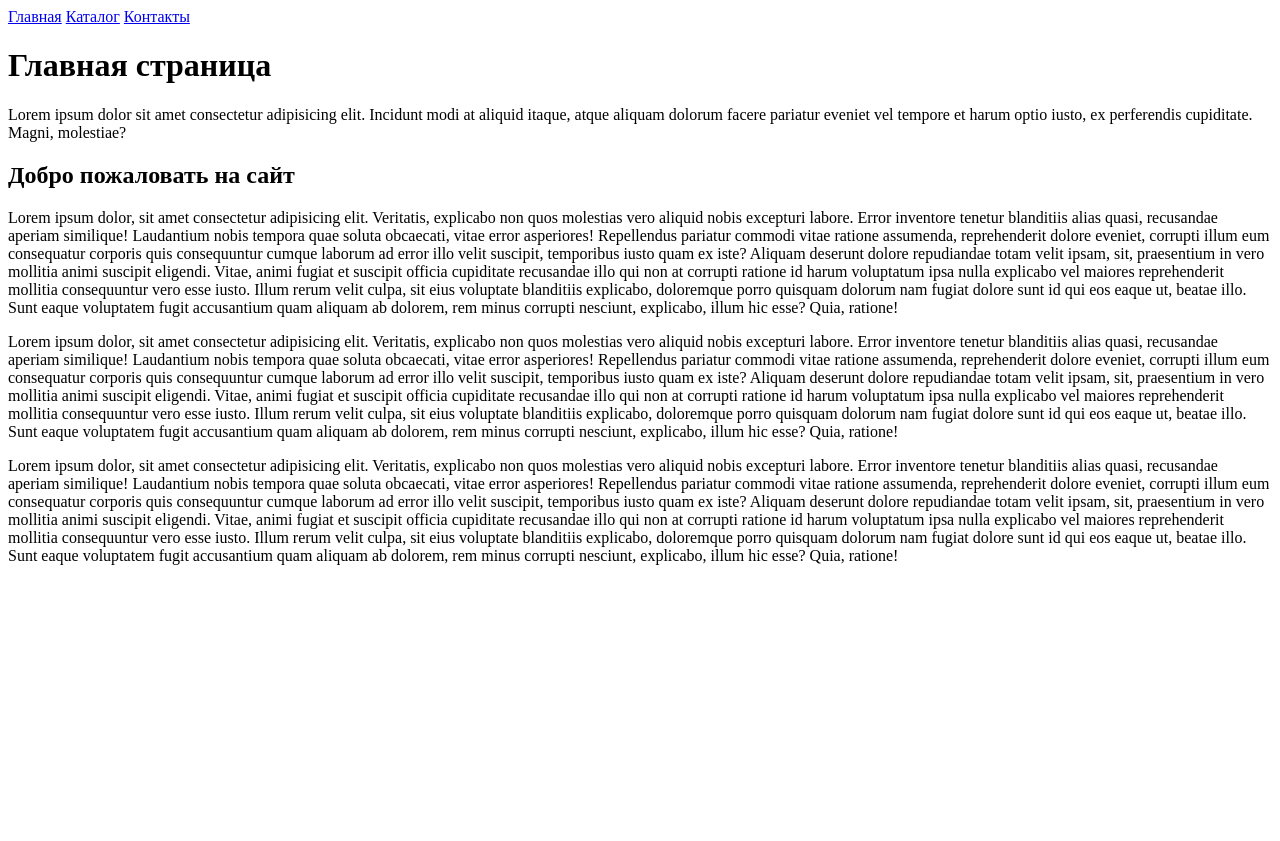
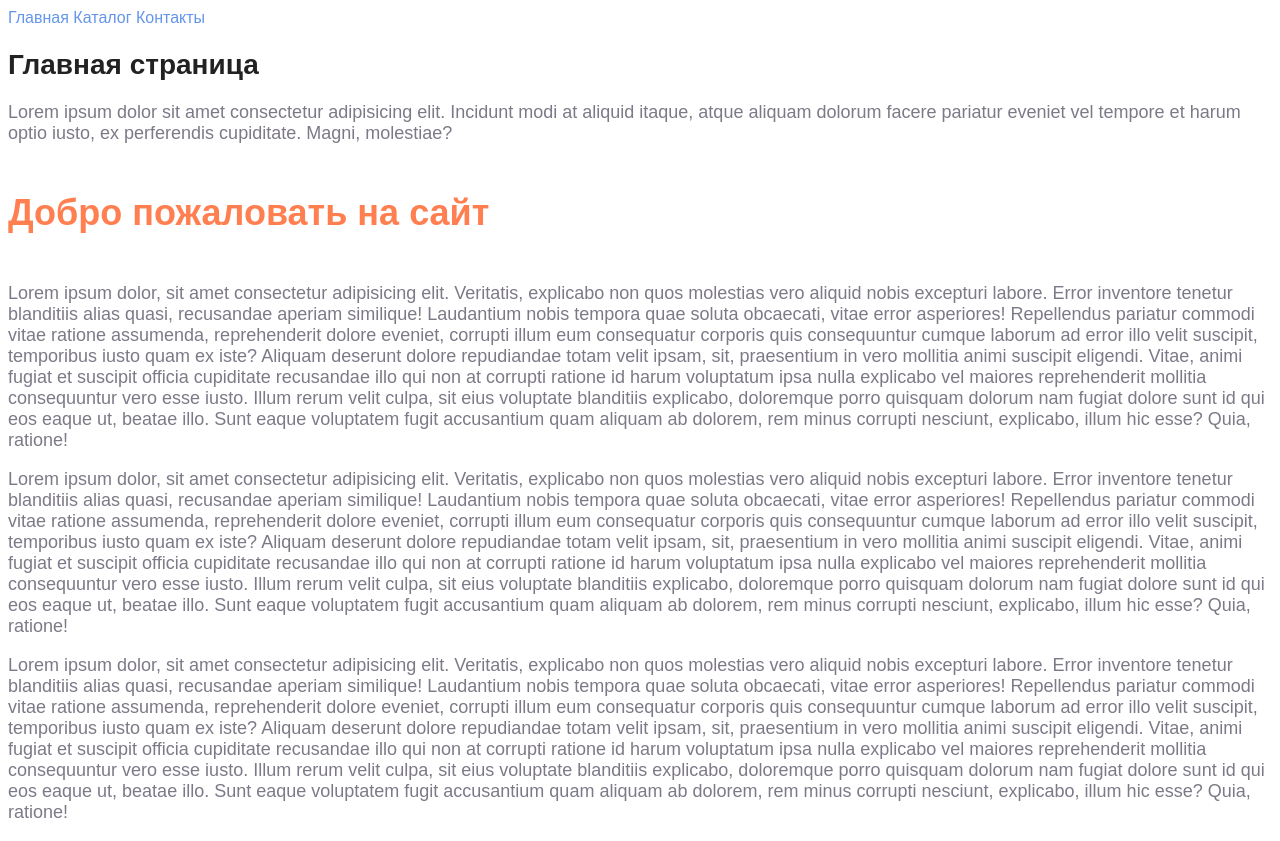
Before and after one commit to Alexey1992Astakhov/GB-HTML, a plain HTML site: page index.html in a window 1280 px wide. Before the commit the page ends 800 px from the top, so only its background shows below. Drawn offline with Linux system fonts and the light colour scheme.

Commit message:
Add style css

```diff
--- a/index.html
+++ b/index.html
@@ -5,17 +5,21 @@
     <meta charset="UTF-8">
     <meta name="viewport" content="width=device-width, initial-scale=1.0">
     <title>Главная</title>
+    <link rel="stylesheet" href="style.css">
 </head>
 
 <body>
-    <a href="index.html">Главная</a>
-    <a href="catalog/catalog.html">Каталог</a>
-    <a href="contacts/contacts.html">Контакты</a>
-    <h1>Главная страница</h1>
-    <p>Lorem ipsum dolor sit amet consectetur adipisicing elit. Incidunt modi at aliquid itaque, atque aliquam dolorum
+    <a class="nav__link" href="index.html">Главная</a>
+    <a class="nav__link" href="catalog/catalog.html">Каталог</a>
+    <a class="nav__link" href="contacts/contacts.html">Контакты</a>
+    <h1 class="title">Главная страница</h1>
+    <p class="text">Lorem ipsum dolor sit amet consectetur adipisicing elit. Incidunt modi at aliquid itaque, atque
+        aliquam
+        dolorum
         facere pariatur eveniet vel tempore et harum optio iusto, ex perferendis cupiditate. Magni, molestiae?</p>
-    <h2>Добро пожаловать на сайт</h2>
-    <p>Lorem ipsum dolor, sit amet consectetur adipisicing elit. Veritatis, explicabo non quos molestias vero aliquid
+    <h2 class="subtitle">Добро пожаловать на сайт</h2>
+    <p class="text">Lorem ipsum dolor, sit amet consectetur adipisicing elit. Veritatis, explicabo non quos molestias
+        vero aliquid
         nobis excepturi labore. Error inventore tenetur blanditiis alias quasi, recusandae aperiam similique! Laudantium
         nobis tempora quae soluta obcaecati, vitae error asperiores! Repellendus pariatur commodi vitae ratione
         assumenda, reprehenderit dolore eveniet, corrupti illum eum consequatur corporis quis consequuntur cumque
@@ -26,7 +30,8 @@
         explicabo, doloremque porro quisquam dolorum nam fugiat dolore sunt id qui eos eaque ut, beatae illo. Sunt eaque
         voluptatem fugit accusantium quam aliquam ab dolorem, rem minus corrupti nesciunt, explicabo, illum hic esse?
         Quia, ratione!</p>
-    <p>Lorem ipsum dolor, sit amet consectetur adipisicing elit. Veritatis, explicabo non quos molestias vero aliquid
+    <p class="text">Lorem ipsum dolor, sit amet consectetur adipisicing elit. Veritatis, explicabo non quos molestias
+        vero aliquid
         nobis excepturi labore. Error inventore tenetur blanditiis alias quasi, recusandae aperiam similique! Laudantium
         nobis tempora quae soluta obcaecati, vitae error asperiores! Repellendus pariatur commodi vitae ratione
         assumenda, reprehenderit dolore eveniet, corrupti illum eum consequatur corporis quis consequuntur cumque
@@ -37,7 +42,8 @@
         explicabo, doloremque porro quisquam dolorum nam fugiat dolore sunt id qui eos eaque ut, beatae illo. Sunt eaque
         voluptatem fugit accusantium quam aliquam ab dolorem, rem minus corrupti nesciunt, explicabo, illum hic esse?
         Quia, ratione!</p>
-    <p>Lorem ipsum dolor, sit amet consectetur adipisicing elit. Veritatis, explicabo non quos molestias vero aliquid
+    <p class="text">Lorem ipsum dolor, sit amet consectetur adipisicing elit. Veritatis, explicabo non quos molestias
+        vero aliquid
         nobis excepturi labore. Error inventore tenetur blanditiis alias quasi, recusandae aperiam similique! Laudantium
         nobis tempora quae soluta obcaecati, vitae error asperiores! Repellendus pariatur commodi vitae ratione
         assumenda, reprehenderit dolore eveniet, corrupti illum eum consequatur corporis quis consequuntur cumque
--- /dev/null
+++ b/style.css
@@ -0,0 +1,55 @@
+
+body {
+    font-family: sans-serif;
+}
+
+a {
+    text-decoration: none;
+}
+
+.nav__link {
+    color: cornflowerblue;
+    font-size: 16px;
+    line-height: 20px;
+
+}
+
+.title {
+    color: #222222;
+    font-size: 28px;
+    line-height: 36px;
+    font-weight: bold;
+}
+
+.text {
+    font-size: normal;
+    font-weight: 300;
+    font-size: 18px;
+    color: #7D7987;
+}
+
+.subtitle {
+    color:coral;
+    font-size: normal;
+    font-weight: 700;
+    font-size: 36px;
+    line-height: 80px;
+}
+
+.form_input {
+    width: 200px;
+    height: 30px;
+    outline: none;
+    border: 1px solid #ccc;
+    border-radius: 15px;
+    font-size: 14px;
+    line-height: 30px;
+}
+
+.form_button {
+    width: 100px;
+    height: 30px;
+    font-size: 14px;
+    border: 1px solid #ccc;
+    border-radius: 10px;
+}
```
Also changed, not shown: catalog/catalog.html (+13 -8 lines), contacts/contacts.html (+18 -4 lines).
